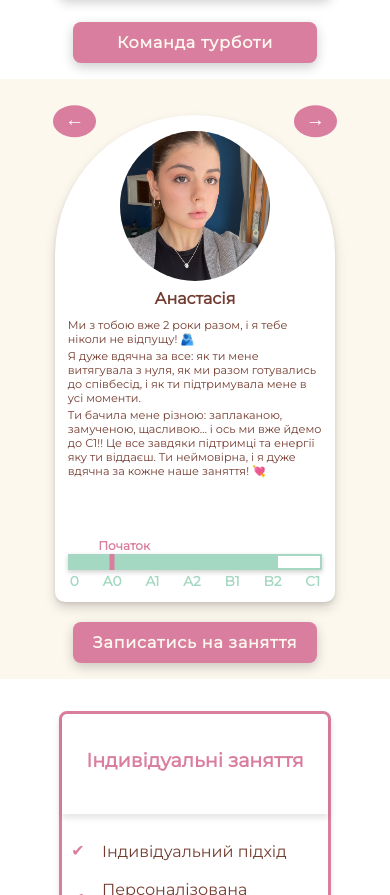
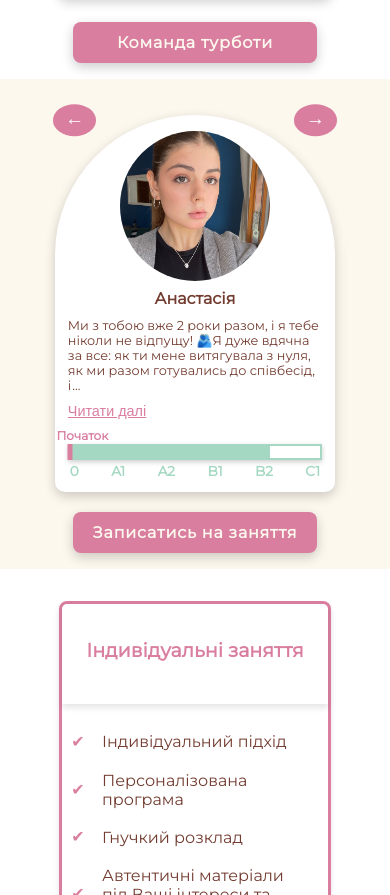
Before and after one commit to OlenaPobehailo/zatyshna, a Next.js app: page / in a window 390 px wide. Shown: the part 1674-2569 px from the top of the page. Built offline with nearby package versions, Linux system fonts and the light colour scheme.

Commit message:
update Testimonials

```diff
--- a/package.json
+++ b/package.json
@@ -12,7 +12,8 @@
     "embla-carousel-react": "^8.5.2",
     "next": "15.1.3",
     "react": "^19.0.0",
-    "react-dom": "^19.0.0"
+    "react-dom": "^19.0.0",
+    "react-icons": "^5.4.0"
   },
   "devDependencies": {
     "@eslint/eslintrc": "^3",
--- a/src/components/Sections/Testimonials/Testimonials.module.css
+++ b/src/components/Sections/Testimonials/Testimonials.module.css
@@ -5,7 +5,7 @@
 
 .embla__container {
   display: flex;
-  padding: 20px;
+  padding: 20px 20px 20px 0;
   margin: 0 auto;
 
   @media screen and (min-width: 768px) {
@@ -21,24 +21,29 @@
   display: flex;
   flex-direction: column;
   justify-content: space-between;
+  gap: 1.5rem;
   min-width: 280px;
   margin-right: 20px;
   padding: 1rem 0.8rem 2rem;
 
   background: white;
   border-radius: 140px 140px 10px 10px;
+  box-shadow: 0 4px 12px rgba(0, 0, 0, 0.2);
 
-  /* box-shadow: 4px 4px 10px rgba(0, 0, 0, 0.2); */
-  box-shadow: 0 6px 12px rgba(0, 0, 0, 0.15), 0 2px 4px rgba(0, 0, 0, 0.1);
+  transition: all 0.3s ease-in-out;
 
   @media screen and (min-width: 480px) {
     min-width: 300px;
   }
 
   @media screen and (min-width: 768px) {
-    min-width: 400px;
-    margin-right: 32px;
+    min-width: calc((100% - 40px) / 3);
     border-radius: 200px 200px 10px 10px;
+  }
+
+  @media screen and (min-width: 960px) {
+    width: calc(30% - 2rem);
+    margin-right: 28px;
   }
 
   @media screen and (min-width: 1440px) {
@@ -46,6 +51,11 @@
   }
 }
 
+.embla__slide:hover {
+  transform: scale(1.05);
+  box-shadow: 0 8px 20px rgba(0, 0, 0, 0.3);
+  background: #f9f9f9;
+}
 .testimonialHeader {
   margin-bottom: 0.5rem;
   text-align: center;
@@ -64,13 +74,14 @@
   }
 }
 
+.testimonialTextWrapper {
+  display: block;
+}
+
 .testimonialText {
-  margin-bottom: 1rem;
-  font-size: 0.7rem;
-
-  @media screen and (min-width: 480px) {
-    font-size: 0.8rem;
-  }
+  display: inline-block;
+  font-size: 0.8rem;
+  margin-bottom: 0.5rem;
 
   @media screen and (min-width: 768px) {
     font-size: 0.9rem;
@@ -78,13 +89,27 @@
 
   @media screen and (min-width: 1440px) {
     font-size: 1rem;
-    margin-bottom: 1.5rem;
+    margin-bottom: 0.6rem;
   }
 }
 
-.testimonialText span {
-  display: block;
-  margin-bottom: 0.2rem;
+.testimonialText p {
+  display: inline-block;
+  margin-bottom: 0.5rem;
+}
+
+.line {
+  display: inline-block;
+}
+
+.testimonialText p:nth-child(2),
+.testimonialText p:nth-child(3) {
+  display: inline;
+}
+
+.ellipsis {
+  display: inline;
+  margin-left: 1px;
 }
 
 .testimonialName {
@@ -92,10 +117,14 @@
   margin-bottom: 10px;
 }
 
+.delimiter {
+  display: block;
+}
+
 .prevButton,
 .nextButton {
   position: absolute;
-  top: 5%;
+  top: 6%;
   transform: translateY(-50%);
 
   padding: 10px 12px 12px;
@@ -109,18 +138,20 @@
   line-height: 0.5;
   cursor: pointer;
 
+  transition: all 0.3s ease-in-out;
+
   @media screen and (min-width: 480px) {
     padding: 12px 16px 18px;
     font-size: 1.5rem;
   }
 
   @media screen and (min-width: 768px) {
-    padding: 14px 18px 20px;
+    padding: 12px 18px 20px;
     font-size: 1.8rem;
   }
 
   @media screen and (min-width: 1440px) {
-    padding: 16px 20px 24px;
+    padding: 12px 22px 22px;
     font-size: 2rem;
   }
 }
@@ -133,15 +164,15 @@
   }
 
   @media screen and (min-width: 768px) {
-    left: 100px;
+    left: 200px;
   }
 
   @media screen and (min-width: 960px) {
-    left: 200px;
+    left: 255px;
   }
 
   @media screen and (min-width: 1200px) {
-    left: 300px;
+    left: 325px;
   }
 
   @media screen and (min-width: 1440px) {
@@ -157,15 +188,15 @@
   }
 
   @media screen and (min-width: 768px) {
-    right: 100px;
+    right: 200px;
   }
 
   @media screen and (min-width: 960px) {
-    right: 200px;
+    right: 255px;
   }
 
   @media screen and (min-width: 1200px) {
-    right: 300px;
+    right: 325px;
   }
 
   @media screen and (min-width: 1440px) {
@@ -175,5 +206,36 @@
 
 .prevButton:hover,
 .nextButton:hover {
-  color: var(--text-color);
+  color: var(--pink-color);
+  box-shadow: 0 4px 10px rgba(0, 0, 0, 0.3);
+  background-color: var(--main-bg);
+  border: 3px solid var(--pink-color);
 }
+.prevButton:active,
+.nextButton:active {
+  outline: 2px solid var(--pink-color);
+  outline-offset: 3px;
+}
+
+.readMoreButton {
+  display: inline-block;
+  padding: 0;
+
+  background: none;
+  color: var(--pink-color);
+  border: none;
+  text-decoration: underline;
+  font-size: 0.9rem;
+  cursor: pointer;
+
+  transition: all 0.3s ease-in-out;
+}
+
+.readMoreButton:hover {
+  color: var(--mint-color);
+  transform: scale(1.1);
+}
+
+.modalParagraph {
+  margin-bottom: 1rem;
+}
--- a/src/components/Sections/Testimonials/Testimonials.tsx
+++ b/src/components/Sections/Testimonials/Testimonials.tsx
@@ -7,6 +7,10 @@ import Container from "../../Container";
 import { testimonials } from "@/constants/testimonials";
 import LinkButton from "@/components/UI/LinkButton";
 import css from "./Testimonials.module.css";
+import { Fragment, useState } from "react";
+import Modal from "@/components/UI/Modal";
+
+const MAX_LENGTH = 150;
 
 const Testimonials = () => {
   const [emblaRef, emblaApi] = useEmblaCarousel({
@@ -15,6 +19,22 @@ const Testimonials = () => {
 
   const nextSlide = () => emblaApi?.scrollNext();
   const prevSlide = () => emblaApi?.scrollPrev();
+
+  const [isModalOpen, setModalOpen] = useState<boolean>(false);
+  const [fullText, setFullText] = useState<string>("");
+
+  const openModal = (text: string) => {
+    setFullText(text);
+    setModalOpen(true);
+  };
+
+  const closeModal = () => setModalOpen(false);
+
+  const splitText = (text: string) => {
+    return text
+      .split("\n")
+      .map((line, index) => <Fragment key={index}>{line}</Fragment>);
+  };
 
   return (
     <section className={`section ${css.testimonials}`}>
@@ -33,20 +53,28 @@ const Testimonials = () => {
                       height="100"
                     />
                     <p className={css.testimonialName}>{testimonial.name}</p>
+                  </div>
 
+                  <div className={css.testimonialTextWrapper}>
+                    <div className={css.testimonialText}>
+                      {testimonial.text.length > MAX_LENGTH ? (
+                        <>
+                          {splitText(testimonial.text.slice(0, MAX_LENGTH))}
+                          <span className={css.ellipsis}>...</span>
+                        </>
+                      ) : (
+                        splitText(testimonial.text)
+                      )}
+                    </div>
+                    {testimonial.text.length > MAX_LENGTH && (
+                      <button
+                        className={css.readMoreButton}
+                        onClick={() => openModal(testimonial.text)}
+                      >
+                        Читати далі
+                      </button>
+                    )}
                   </div>
-                  <p className={css.testimonialText}>
-                    {Array.isArray(testimonial.text) ? (
-                      testimonial.text.map((line, index) => (
-                        <span key={index}>
-                          {line}
-                          <br />
-                        </span>
-                      ))
-                    ) : (
-                      <span>{testimonial.text}</span>
-                    )}
-                  </p>
                 </div>
                 <ProgressBar
                   initialLevel={testimonial.initialLevel || 0}
@@ -71,6 +99,18 @@ const Testimonials = () => {
           Записатись на заняття
         </LinkButton>
       </Container>
+
+      {isModalOpen && (
+        <Modal onClose={closeModal}>
+          <div className={css.modalContent}>
+            {splitText(fullText).map((line, index) => (
+              <p key={index} className={css.modalParagraph}>
+                {line}
+              </p>
+            ))}
+          </div>
+        </Modal>
+      )}
     </section>
   );
 };
--- /dev/null
+++ b/src/components/UI/Modal/Modal.tsx
@@ -0,0 +1,47 @@
+"use client";
+
+import { useCallback, useEffect } from "react";
+// import { AiOutlineClose } from "react-icons/ai";
+import css from "./Modal.module.css";
+
+type Props = {
+  onClose: () => void;
+  children: React.ReactNode;
+};
+
+const Modal = ({ onClose, children }: Props) => {
+  const handleKeyDown = useCallback(
+    (e: KeyboardEvent) => {
+      if (e.key === "Escape") {
+        onClose();
+      }
+    },
+    [onClose]
+  );
+
+  useEffect(() => {
+    document.addEventListener("keydown", handleKeyDown);
+    document.body.style.overflow = "hidden";
+    return () => {
+      document.removeEventListener("keydown", handleKeyDown);
+      document.body.style.overflow = "visible";
+    };
+  }, [handleKeyDown]);
+
+  return (
+    <div className={css.overlay} onClick={onClose}>
+      <div
+        className={css.modal}
+        onClick={(e) => {
+          e.stopPropagation();
+        }}
+      >
+        <button className={css.closeButton} onClick={onClose}>
+          &times;
+        </button>
+        <div className={css.modalContent}>{children}</div>
+      </div>
+    </div>
+  );
+};
+export default Modal;
--- /dev/null
+++ b/src/components/UI/Modal/index.ts
@@ -0,0 +1 @@
+export { default } from "./Modal";
--- a/src/components/UI/ProgressBar/ProgressBar.tsx
+++ b/src/components/UI/ProgressBar/ProgressBar.tsx
@@ -9,7 +9,7 @@ const ProgressBar: React.FC<ProgressBarProps> = ({
   initialLevel,
   currentLevel,
 }) => {
-  const levels = ["0", "А0", "A1", "A2", "B1", "B2", "C1"];
+  const levels = ["0", "A1", "A2", "B1", "B2", "C1"];
   // const visibleLevels = [initialLevel, currentLevel, levels.length - 1];
 
   const getProgressPercentage = (initial: number, current: number) => {
--- a/src/constants/testimonials.ts
+++ b/src/constants/testimonials.ts
@@ -2,152 +2,100 @@ export const testimonials = [
   {
     id: 1,
     name: "Анастасія",
-    text: [
-      "Ми з тобою вже 2 роки разом, і я тебе ніколи не відпущу! 🫂",
-      "Я дуже вдячна за все: як ти мене витягувала з нуля, як ми разом готувались до співбесід, і як ти підтримувала мене в усі моменти.",
-      "Ти бачила мене різною: заплаканою, замученою, щасливою… і ось ми вже йдемо до С1!! Це все завдяки підтримці та енергії яку ти віддаєш. Ти неймовірна, і я дуже вдячна за кожне наше заняття! 💘",
-    ],
+    text: "Ми з тобою вже 2 роки разом, і я тебе ніколи не відпущу! 🫂\nЯ дуже вдячна за все: як ти мене витягувала з нуля, як ми разом готувались до співбесід, і як ти підтримувала мене в усі моменти.\nТи бачила мене різною: заплаканою, замученою, щасливою… і ось ми вже йдемо до С1!! Це все завдяки підтримці та енергії яку ти віддаєш. Ти неймовірна, і я дуже вдячна за кожне наше заняття! 💘",
     photo: "/assets/images/testimonials/anastasia-1.jpg",
-    initialLevel: 1,
-    currentLevel: 5,
+    initialLevel: 0,
+    currentLevel: 4,
     levels: "",
   },
   {
     id: 2,
     name: "Ліза",
-    text: [
-      "Я переїхала до Швейцарії рік тому, не маючи роботи і не знаючи мови. Початок був 👍🏻",
-      "Ну давай я швидко шукати репетитора. І знайшла не просто репетитора, а людину!",
-      "Ти, мабуть, ще ніколи нікого не вчила з такою швидкістю, як мене. 😁 Я одразу сказала: “Мені треба якнайшвидше, щоб просто взяли на роботу!”",
-      "За пів року я з А1 дійшла до Б1 і влаштувалась на роботу. ❤️‍🩹",
-      "А як ти мене готувала до співбесід — ніколи не забуду. Дякую за все!",
-    ],
+    text: "Я переїхала до Швейцарії рік тому, не маючи роботи і не знаючи мови. Початок був 👍🏻\nНу давай я швидко шукати репетитора. І знайшла не просто репетитора, а людину!\nТи, мабуть, ще ніколи нікого не вчила з такою швидкістю, як мене. 😁 Я одразу сказала: “Мені треба якнайшвидше, щоб просто взяли на роботу!\nЗа пів року я з А1 дійшла до Б1 і влаштувалась на роботу. ❤️‍🩹\nА як ти мене готувала до співбесід — ніколи не забуду. Дякую за все!",
     photo: "/assets/images/testimonials/liza-2.jpg",
-    initialLevel: 2,
-    currentLevel: 4,
-    levels: "",
+    initialLevel: 1,
+    currentLevel: 3,
+    levels: "А1 → B1 → С1",
   },
   {
     id: 3,
     name: "Вікторія",
-    text: [
-      "Завжди мріяла про таке ком’юніті, як у вас! 🤍 У школі та університеті сильних досягнень не було, і я думала, що проблема в мені. Але ви це змінили!",
-      "На ваших заняттях я почуваю себе дуже тепло, а перед уроками завжди роблю каву для ще більшого задоволення. ✨ Одне заняття з вами — це як 11 років школи, тільки краще!",
-    ],
+    text: "Завжди мріяла про таке ком’юніті, як у вас! 🤍 \nУ школі та університеті сильних досягнень не було, і я думала, що проблема в мені. Але ви це змінили!\nНа ваших заняттях я почуваю себе дуже тепло, а перед уроками завжди роблю каву для ще більшого задоволення. ✨ Одне заняття з вами — це як 11 років школи, тільки краще!",
     photo: "/assets/images/testimonials/viktoria-3.jpg",
     initialLevel: 2,
-    currentLevel: 5,
-    levels: "",
+    currentLevel: 4,
+    levels: "А2 → B2 → С1",
   },
   {
     id: 4,
-    name: "Олександр",
-    text: [
-      "Чесно, я не вмію писати фідбеки, але хочу бути щирим. 🙌🏻",
-      "Прийшов до вас рік тому, думаючи, що довго не затримаюсь (знаю себе). Хотілося вивчити англійську, але був впевнений, що кину. Але ні! Завдяки вам та вашій підтримці я залишився. ",
-      "По результату: прийшов з “А-100”, хоч такого і не існує, а зараз у мене впевнений Б2!",
-      "Тут просто без зайвих слів 🤌🏻",
-    ],
-    photo: "/assets/images/testimonials/placeholder.jpg",
+    name: "Каміль",
+    text: "Чесно, я не вмію писати фідбеки, але хочу бути щирим. 🙌🏻\nПрийшов до вас рік тому, думаючи, що довго не затримаюсь (знаю себе). Хотілося вивчити англійську, але був впевнений, що кину. Але ні! Завдяки вам та вашій підтримці я залишився.\nПо результату: прийшов з “А-100”, хоч такого і не існує, а зараз у мене впевнений Б2!\nТут просто без зайвих слів 🤌🏻",
+    photo: "/assets/images/testimonials/kamil-4.jpg",
     initialLevel: 0,
-    currentLevel: 5,
-    levels: "",
+    currentLevel: 4,
+    levels: "0 → B2 → С1",
   },
   {
     id: 5,
     name: "Анастасія",
-    text: [
-      "У мене таке почуття, що я шукала тебе все життя! ✨ І нарешті знайшла.",
-      "На заняттях я почуваюся з тобою ніби з подругою, яка десь за кордоном пояснює мені англійську. Якби це не прозвучало, але з тобою я відчуваю себе безпечно. Можу розповісти все, що завгодно і мене навіть не засудять, і це все ще й англійською. Де б я ще таке знайшла? 🤌🏻",
-      "А з тесту, який я проходила на початку та того, який був тиждень тому, я взагалі була в шоці 😳",
-      "Я реально не можу усвідомити, що я тепер Б1. Раніше для мене це було щось НЕМОЖЛИВЕ! 💓",
-    ],
+    text: "У мене таке почуття, що я шукала тебе все життя! ✨ І нарешті знайшла.\nНа заняттях я почуваюся з тобою ніби з подругою, яка десь за кордоном пояснює мені англійську. Якби це не прозвучало, але з тобою я відчуваю себе безпечно. Можу розповісти все, що завгодно і мене навіть не засудять, і це все ще й англійською. Де б я ще таке знайшла? 🤌🏻\nА з тесту, який я проходила на початку та того, який був тиждень тому, я взагалі була в шоці 😳\nЯ реально не можу усвідомити, що я тепер Б1. Раніше для мене це було щось НЕМОЖЛИВЕ! 💓",
     photo: "/assets/images/testimonials/anastasia-5.jpg",
     initialLevel: 0,
-    currentLevel: 4,
-    levels: "",
+    currentLevel: 3,
+    levels: "0 → B1 → С1", //!
   },
   {
     id: 6,
     name: "Анастасія",
-    text: [
-      "Мені здається, що ви - це найкраще, що траплялося зі мною останнім часом. 🤍 У моєму житті було багато труднощів, але ваша школа стала моєю другою сім’єю.",
-      "Після важких днів я бігла на наші заняття, бо там завжди було тепло, затишно і можна бути собою. 💗",
-      "Де ще можна вчитись, виговорюватись і розвиватися одночасно? Ви — моє серденько! ✨",
-    ],
+    text: "Мені здається, що ви - це найкраще, що траплялося зі мною останнім часом. 🤍 \nУ моєму житті було багато труднощів, але ваша школа стала моєю другою сім’єю.\nПісля важких днів я бігла на наші заняття, бо там завжди було тепло, затишно і можна бути собою. 💗\nДе ще можна вчитись, виговорюватись і розвиватися одночасно? Ви — моє серденько! ✨",
     photo: "/assets/images/testimonials/anastasia-6.jpg",
-    initialLevel: 2,
-    currentLevel: 4,
-    levels: "",
+    initialLevel: 1,
+    currentLevel: 3,
+    levels: "А1 → B1 → С1",
   },
   {
     id: 7,
     name: "Альона",
-    text: [
-      "Мені завжди здавалось, що почати говорити англійською — це щось нереальне. Роками треба вчитись, щоб заговорити.",
-      "Але ти показала мені зовсім іншу реальність!",
-      "Я прийшла до тебе взагалі з нуля. Пам’ятала тільки 'cat' та 'dog', але ти витягувала мене крок за кроком… і все здавалося таким легким! 🤍",
-      "Тепер думаю: а що я 10 років тому робила?",
-      "Дякую тобі за ці результати! Ти моя супергероїня! 💗",
-    ],
+    text: "Мені завжди здавалось, що почати говорити англійською — це щось нереальне. Роками треба вчитись, щоб заговорити.\nАле ти показала мені зовсім іншу реальність!\nЯ прийшла до тебе взагалі з нуля. Пам’ятала тільки 'cat' та 'dog', але ти витягувала мене крок за кроком… і все здавалося таким легким! 🤍\nТепер думаю: а що я 10 років тому робила?\nДякую тобі за ці результати! Ти моя супергероїня! 💗",
     photo: "/assets/images/testimonials/alona-7.jpg",
-    initialLevel: 1,
-    currentLevel: 3,
+    initialLevel: 0,
+    currentLevel: 2,
     levels: "А0 → A2 → C1",
   },
   {
     id: 8,
     name: "Єва",
-    text: [
-      "Не забуду, як ти мене підтримувала, коли я лаялась на всі ці правила. 🥺",
-      "Саме з тобою у мене пішов страх розмовляти англійською. Тепер я бачу результат наших годин занять!",
-      "Коли переїхала до Дербі, думала, що все: англійську я не вивчу. Але ти мене виручила, як ніхто інший. Дякую, Саш! ❤️‍🩹",
-    ],
+    text: "Не забуду, як ти мене підтримувала, коли я лаялась на всі ці правила. 🥺\nСаме з тобою у мене пішов страх розмовляти англійською. Тепер я бачу результат наших годин занять!\nКоли переїхала до Дербі, думала, що все: англійську я не вивчу. Але ти мене виручила, як ніхто інший. Дякую, Саш! ❤️‍🩹",
     photo: "/assets/images/testimonials/eva-8.jpg",
-    initialLevel: 2,
-    currentLevel: 5,
-    levels: "",
+    initialLevel: 1,
+    currentLevel: 4,
+    levels: "А1 → B2 → С1",
   },
   {
     id: 9,
     name: "Марія",
-    text: [
-      "Боже, ваша школа це щось! 🥰 Наші заняття в групі — це щось неймовірне!",
-      "Це тепер моя друга сім’я! 🤍",
-      "Я в житті не думала, що взагалі колись почну говорити англійською і ще й захочу вчити щось нове.",
-      "Результати просто вау! Я відчуваю себе супер впевнено і вже маю Б2, ще трохи залишилось до цілі! 💘",
-    ],
+    text: "Боже, ваша школа це щось! 🥰 Наші заняття в групі — це щось неймовірне!\nЦе тепер моя друга сім’я! 🤍\nЯ в житті не думала, що взагалі колись почну говорити англійською і ще й захочу вчити щось нове.\nРезультати просто вау! Я відчуваю себе супер впевнено і вже маю Б2, ще трохи залишилось до цілі! 💘",
     photo: "/assets/images/testimonials/maria-9.jpg",
-    initialLevel: 2,
-    currentLevel: 5,
-    levels: "",
+    initialLevel: 1,
+    currentLevel: 4,
+    levels: "А1 → B2 → С1",
   },
   {
     id: 10,
     name: "Анна",
-    text: [
-      "Ти зе бест! ✨ За все життя в мене було 5-6 репетиторів і кілька вчителів у школі. І з’явилось клеймо, що мови — це щось нудне, складне і взагалі не моє. Але… бам! У моєму житті з’явилася ти.",
-      "Зараз я вже розмовляю! А головне, що все здавалось такииим цікавим та зрозумілим!💗",
-      "А я все ще чекаю, коли ти вивчиш французьку, щоб вивчити нову мову 😁",
-    ],
+    text: "Ти зе бест! ✨ \nЗа все життя в мене було 5-6 репетиторів і кілька вчителів у школі. І з’явилось клеймо, що мови — це щось нудне, складне і взагалі не моє. Але… бам! У моєму житті з’явилася ти.\nЗараз я вже розмовляю! А головне, що все здавалось такииим цікавим та зрозумілим!💗\nА я все ще чекаю, коли ти вивчиш французьку, щоб вивчити нову мову 😁",
     photo: "/assets/images/testimonials/anna-10.jpg",
-    initialLevel: 1,
-    currentLevel: 4,
-    levels: "",
+    initialLevel: 0,
+    currentLevel: 3,
+    levels: "А0 → B1 → С1",
   },
   {
     id: 11,
     name: "Ксенія",
-    text: [
-      "Сашуль, я не очікувала, що наші заняття так сильно западуть мені в душу. 💓 Твій підхід і ти сама — неймовірні!",
-      "Прийшла до тебе з ледь-ледь А2, а зараз у мене твердий Б1! ✨ Пам’ятаю, яка каша була в моїй голові. Але саме завдяки тобі я не кинула все. Дякую тобі, люба!",
-    ],
+    text: "Сашуль, я не очікувала, що наші заняття так сильно западуть мені в душу. 💓 Твій підхід і ти сама — неймовірні!\nПрийшла до тебе з ледь-ледь А2, а зараз у мене твердий Б1! ✨ Пам’ятаю, яка каша була в моїй голові. Але саме завдяки тобі я не кинула все. Дякую тобі, люба!",
     photo: "/assets/images/testimonials/ksenia-11.jpg",
-    initialLevel: 3,
-    currentLevel: 4,
-    levels: "",
+    initialLevel: 2,
+    currentLevel: 3,
+    levels: "А2 → B1 → С1",
   },
 ];
-
-//   const levels = ["0", "А0", "A1", "A2", "B1", "B2", "C1"];
-//                    0    1     2      3     4     5     6
```
Also changed, not shown: src/components/UI/Modal/Modal.module.css (added, +105 -0 lines), public/assets/images/testimonials/kamil-4.jpg (added), 1 other file (tests, documents, lock files or other folders).
